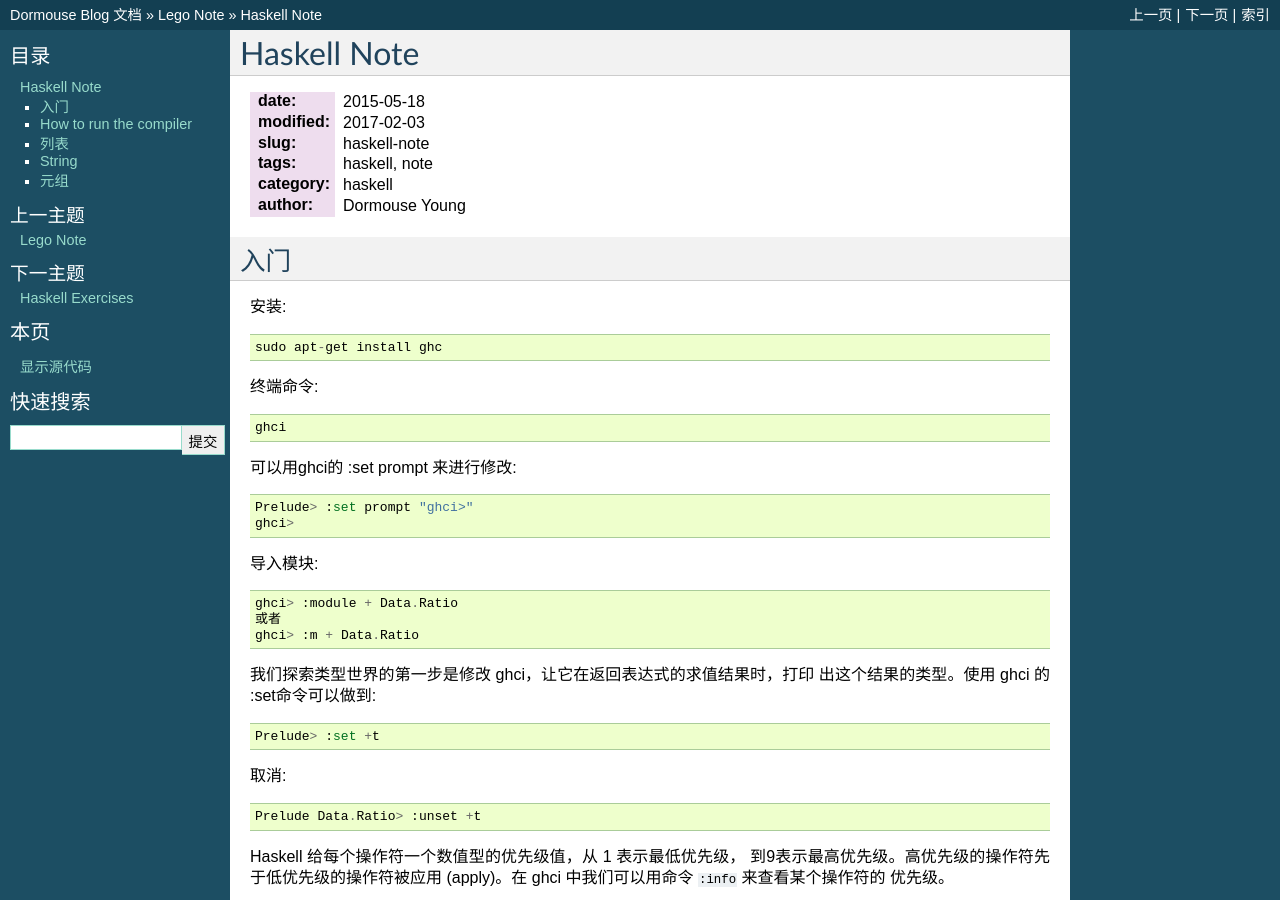
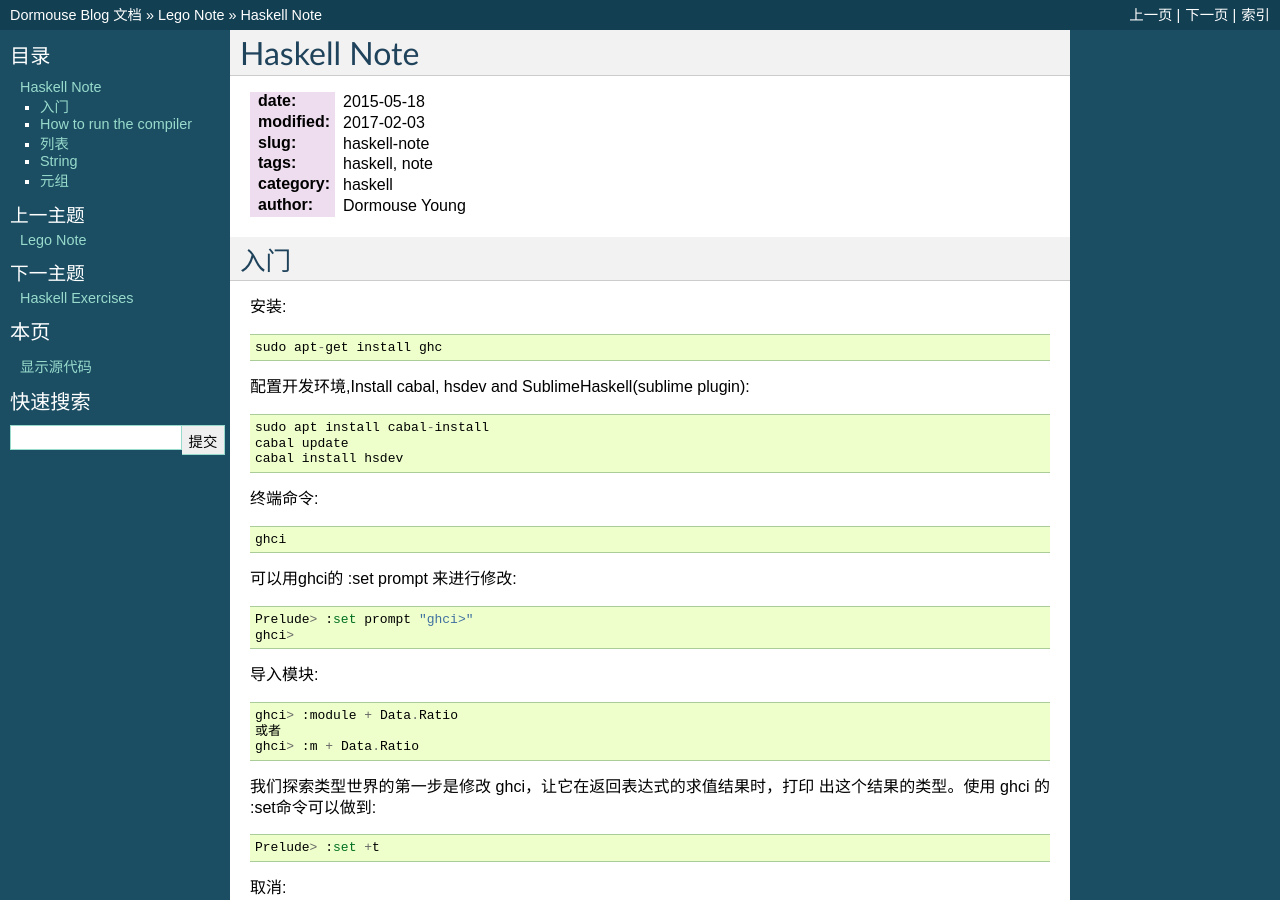
Before and after one commit to dormouse/blog, a Sphinx documentation site: the page built from source/haskell/haskell-note.rst, in a window 1280 px wide and 900 px high. Built offline with Sphinx 7.4.7, drawn with Linux system fonts in a browser that asks for light colours.

Commit message:
modified:   source/haskell/haskell-note.rst new file:   source/haskell/haskell_learn/haskell_99_question_11_20.hs renamed:    source/haskell/haskell_learn/learn.hs -> source/haskell/haskell_learn/haskell_99_question_1_10.hs

```diff
--- a/source/haskell/haskell-note.rst
+++ b/source/haskell/haskell-note.rst
@@ -15,6 +15,14 @@ Haskell Note
 安装::
 
     sudo apt-get install ghc
+
+配置开发环境,Install cabal, hsdev and SublimeHaskell(sublime plugin)::
+
+    sudo apt install cabal-install
+    cabal update
+    cabal install hsdev
+
+
 
 终端命令::
 
```
Also changed, not shown: 3 other files.
